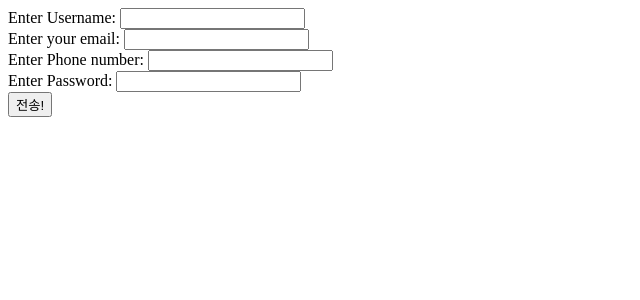
After one commit to yeunjukeem/web_server, a Flask app: page /register in a window 1280 px wide. The commit adds this page. Shown: the top 300 px of the page, without its empty margins (0-640 px from the left). Run offline with Flask 3, Linux system fonts and the light colour scheme.

Commit message:
day8 register_July192023

```diff
--- a/app.py
+++ b/app.py
@@ -1,10 +1,13 @@
 #app.py
 from flask import Flask, render_template, request
 from data import Articles
+from mysql import Mysql
+import config
+import pymysql
 # print(Articles())
 
-
 app = Flask(__name__)
+mysql = Mysql(password=config.PASSWORD)
 
 @app.route('/', methods=['GET','POST'])
 def index():
@@ -38,5 +41,35 @@ def list():
     data = Articles()
     return render_template('list.html', data=data)
 
+
+@app.route('/register', methods=['GET', 'POST'])
+def register():
+    if request.method == 'POST':
+        username = request.form['username']
+        email = request.form['email']
+        phone = request.form['phone']
+        password = request.form['password']
+        print(username, email, phone, password)
+
+
+        db = pymysql.connect(host=mysql.host, user=mysql.user, db=mysql.db, password=mysql.password, charset=mysql.charset)
+        curs = db.cursor()
+
+        sql = f'SELECT * FROM user WHERE email = %s;'
+        curs.execute(sql, email)
+
+        rows = curs.fetchall()
+        print(rows)
+        # 아래 오류방지를 위해서...
+        if rows:
+            return "Persistance Denied"
+        else:
+            result = mysql.insert_user(username, email, phone, password)
+            print(result)
+            return "SUCCESS"
+    elif request.method == 'GET':
+        return render_template('register.html')
+
+
 if __name__ == '__main__':
     app.run(debug=True)
--- a/mysql.py
+++ b/mysql.py
@@ -46,10 +46,11 @@ class Mysql:
 
         sql = '''insert into user (username, email, phone, password) values(%s,%s,%s,%s)'''
         hashed_password = hash_password(password)
-        result = curs.execute(sql,(username, email, phone, hashed_password))
+        result = curs.execute(sql,(username, email, phone, hashed_password)) #sql로 보내는 것
         print(result)
         db.commit()
         db.close()
+        return result
 
     def verify_password(self, password, email):
         db = pymysql.connect(host=self.host, user=self.user, db=self.db, password=self.password, charset=self.charset)
--- a/templates/hello.html
+++ b/templates/hello.html
@@ -1,3 +1,5 @@
+<!-- hello.html -->
+
 <!DOCTYPE html>
 <html lang="en">
 <head>
--- a/templates/index.html
+++ b/templates/index.html
@@ -1,8 +1,10 @@
+<!-- index.html -->
 <!DOCTYPE html>
 <html lang="en">
 <head>
     <meta charset="UTF-8">
     <meta name="viewport" content="width=device-width, initial-scale=1.0">
+    <link href="https://cdn.jsdelivr.net/npm/bootstrap@5.0.2/dist/css/bootstrap.min.css" rel="stylesheet" integrity="sha384-EVSTQN3/azprG1Anm3QDgpJLIm9Nao0Yz1ztcQTwFspd3yD65VohhpuuCOmLASjC" crossorigin="anonymous">
     <title>웹페이지</title>
 </head>
 <body>
@@ -13,5 +15,9 @@
     {% else %}
     <h3>입력한 코드가 없습니다.</h3>
     {% endif %}
+
+
+    <a href="/resister"><button class="btn bg-warning">회원가입</button></a>
+    <a href="/login"><button class="btn bg-primary">회원가입</button></a>
 </body>
 </html>
--- a/templates/list.html
+++ b/templates/list.html
@@ -1,3 +1,4 @@
+<!-- list.html -->
 <!DOCTYPE html>
 <html lang="en">
 <head>
--- /dev/null
+++ b/templates/register.html
@@ -0,0 +1,33 @@
+<!-- register.html -->
+
+<!DOCTYPE html>
+<html lang="en">
+<head>
+    <meta charset="UTF-8">
+    <meta name="viewport" content="width=device-width, initial-scale=1.0">
+    <title>Join Page</title>
+</head>
+<body>
+    <form action="/register" method="post" class="form-example">
+        <div class="form-example">
+          <label for="name">Enter Username: </label>
+          <input type="text" name="username" id="username" required>
+        </div>
+        <div class="form-example">
+          <label for="email">Enter your email: </label>
+          <input type="email" name="email" id="email" required>
+        </div>
+        <div class="form-example">
+            <label for="phone">Enter Phone number: </label>
+            <input type="text" name="phone" id="phone" required>
+          </div>
+          <div class="form-example">
+            <label for="password">Enter Password: </label>
+            <input type="password" name="password" id="password" required>
+          </div>
+        <div class="form-example">
+          <input type="submit" value="전송!">
+        </div>
+      </form>
+</body>
+</html>
```
Also changed, not shown: 1 other file.
